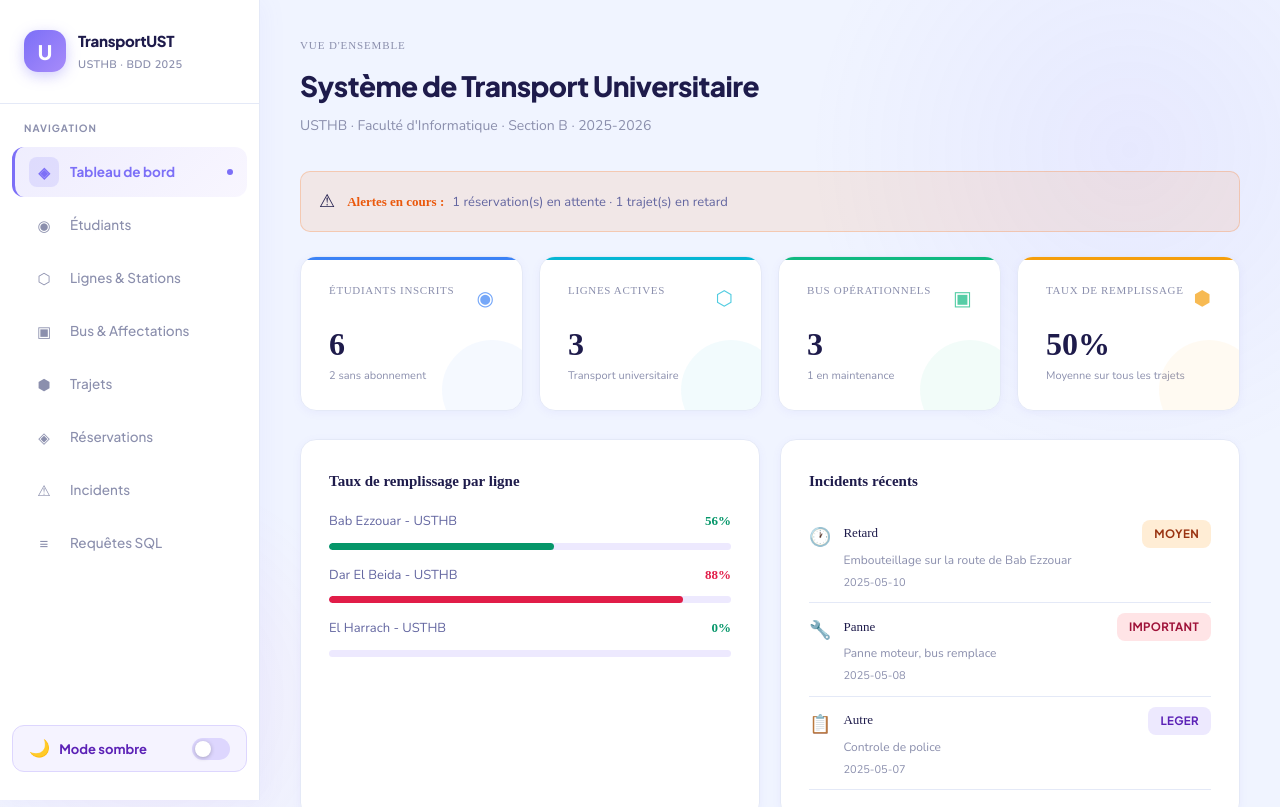
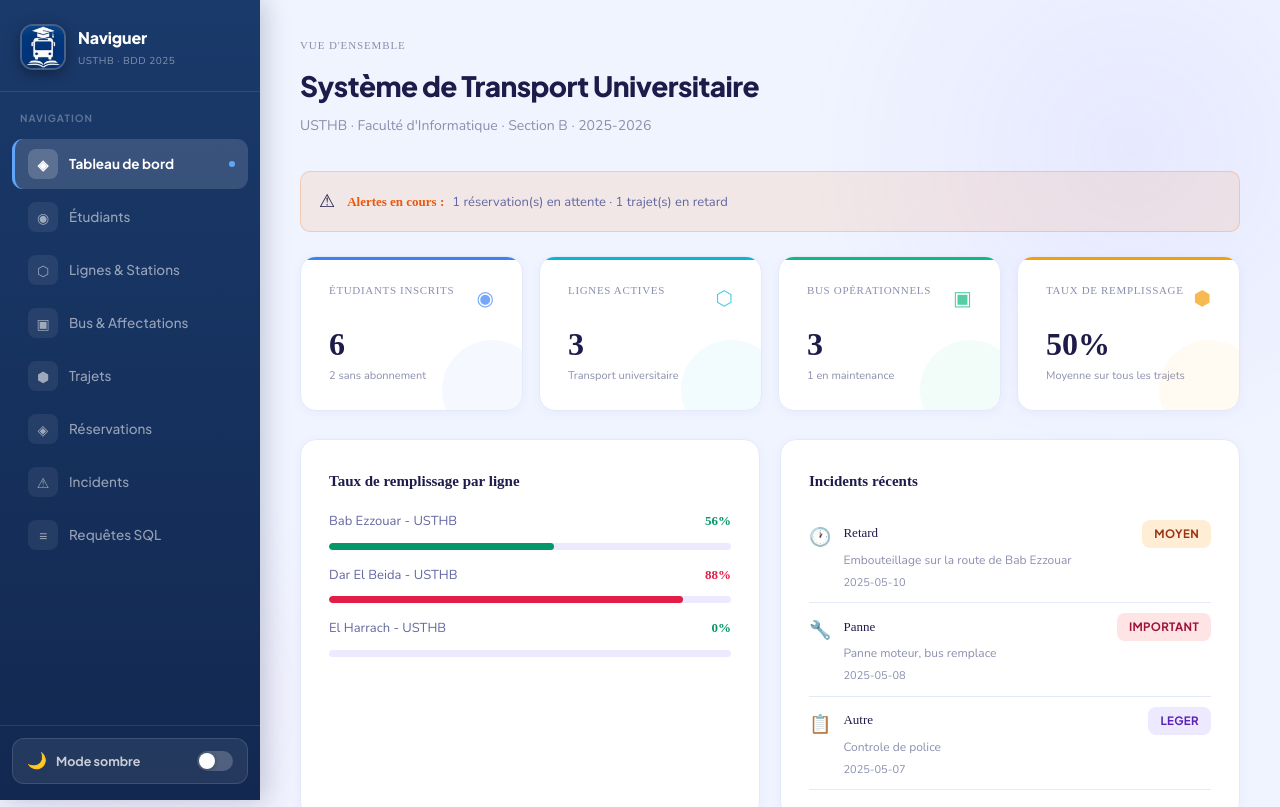
Before and after one commit to bchraaaa2-arch/transport-universitaire, a Next.js app: page / in a window 1280 px wide. Shown: the top 807 px of the page. Built offline with nearby package versions, Linux system fonts and the light colour scheme.

Commit message:
Refactor Layout component and improve styles

```diff
--- a/src/components/Layout.js
+++ b/src/components/Layout.js
@@ -1,16 +1,17 @@
 import { useRouter } from 'next/router';
 import Link from 'next/link';
+import Image from 'next/image';
 import { useState, useEffect } from 'react';
 
 const navItems = [
-  { href: '/',              icon: '◈', label: 'Tableau de bord'  },
-  { href: '/etudiants',    icon: '◉', label: 'Étudiants'         },
-  { href: '/lignes',       icon: '⬡', label: 'Lignes & Stations' },
-  { href: '/bus',          icon: '▣', label: 'Bus & Affectations' },
-  { href: '/trajets',      icon: '⬢', label: 'Trajets'            },
-  { href: '/reservations', icon: '◈', label: 'Réservations'       },
-  { href: '/incidents',    icon: '⚠', label: 'Incidents'          },
-  { href: '/requetes',     icon: '≡', label: 'Requêtes SQL'        },
+  { href: '/',              icon: '◈', label: 'Tableau de bord'   },
+  { href: '/etudiants',    icon: '◉', label: 'Étudiants'          },
+  { href: '/lignes',       icon: '⬡', label: 'Lignes & Stations'  },
+  { href: '/bus',          icon: '▣', label: 'Bus & Affectations'  },
+  { href: '/trajets',      icon: '⬢', label: 'Trajets'             },
+  { href: '/reservations', icon: '◈', label: 'Réservations'        },
+  { href: '/incidents',    icon: '⚠', label: 'Incidents'           },
+  { href: '/requetes',     icon: '≡', label: 'Requêtes SQL'         },
 ];
 
 export default function Layout({ children }) {
@@ -35,140 +36,100 @@ export default function Layout({ children }) {
   return (
     <div style={{ display: 'flex', minHeight: '100vh', background: 'var(--bg)' }}>
 
-      {/* SIDEBAR */}
+      {/* ══ Sidebar bleu marine ══ */}
       <aside style={{
         width: 260,
-        background: dark ? 'var(--surface)' : '#ffffff',
-        borderRight: '1.5px solid var(--border)',
-        display: 'flex',
-        flexDirection: 'column',
-        position: 'fixed',
-        top: 0, left: 0, bottom: 0,
-        padding: '28px 0',
-        zIndex: 50,
-        boxShadow: dark
-          ? '4px 0 24px rgba(0,0,0,0.3)'
-          : '4px 0 24px rgba(124,111,247,0.06)',
+        background: dark
+          ? 'linear-gradient(180deg, #0d1f3c 0%, #070b14 100%)'
+          : 'linear-gradient(180deg, #1a3a6b 0%, #122850 100%)',
+        display: 'flex', flexDirection: 'column',
+        position: 'fixed', top: 0, left: 0, bottom: 0,
+        padding: '0', zIndex: 50,
+        boxShadow: '4px 0 24px rgba(10,24,55,0.22)',
       }}>
 
         {/* Logo */}
         <div style={{
-          padding: '0 24px 28px',
-          borderBottom: '1.5px solid var(--border)',
-          marginBottom: 8,
+          padding: '24px 20px 20px',
+          borderBottom: '1px solid rgba(255,255,255,0.10)',
         }}>
           <div style={{ display: 'flex', alignItems: 'center', gap: 12 }}>
             <div style={{
-              width: 42,
-              height: 42,
-              background: 'linear-gradient(135deg, #7c6ff7, #a78bfa)',
-              borderRadius: 14,
-              display: 'flex',
-              alignItems: 'center',
-              justifyContent: 'center',
-              fontSize: 20,
-              fontWeight: 800,
-              color: '#fff',
-              fontFamily: 'Plus Jakarta Sans, sans-serif',
-              boxShadow: '0 4px 14px rgba(124,111,247,0.35)',
-              flexShrink: 0,
-            }}>U</div>
+              width: 46, height: 46, borderRadius: 13,
+              overflow: 'hidden', flexShrink: 0,
+              boxShadow: '0 4px 14px rgba(0,0,0,0.35)',
+              border: '2px solid rgba(255,255,255,0.2)',
+            }}>
+              <Image
+                src="/logo.png"
+                alt="Naviguer"
+                width={46} height={46}
+                style={{ width: '100%', height: '100%', objectFit: 'cover' }}
+              />
+            </div>
             <div>
               <div style={{
                 fontFamily: 'Plus Jakarta Sans, sans-serif',
-                fontWeight: 800,
-                fontSize: 15,
-                color: 'var(--text)',
-                letterSpacing: '-0.02em',
-              }}>TransportUST</div>
+                fontWeight: 800, fontSize: 16, color: '#ffffff',
+                letterSpacing: '-0.01em',
+              }}>Naviguer</div>
               <div style={{
-                fontSize: 11,
-                color: 'var(--text-muted)',
-                fontWeight: 600,
-                letterSpacing: '0.03em',
-                marginTop: 1,
+                fontSize: 10, color: 'rgba(255,255,255,0.45)',
+                letterSpacing: '0.05em', marginTop: 1,
               }}>USTHB · BDD 2025</div>
             </div>
           </div>
         </div>
 
-        {/* Label section */}
+        {/* Label nav */}
         <div style={{
-          padding: '8px 24px 6px',
-          fontSize: 10,
-          fontFamily: 'Plus Jakarta Sans, sans-serif',
-          fontWeight: 700,
-          letterSpacing: '0.10em',
-          textTransform: 'uppercase',
-          color: 'var(--text-muted)',
+          padding: '18px 20px 8px',
+          fontSize: 10, fontFamily: 'Plus Jakarta Sans, sans-serif',
+          fontWeight: 700, letterSpacing: '0.1em', textTransform: 'uppercase',
+          color: 'rgba(255,255,255,0.3)',
         }}>Navigation</div>
 
-        {/* Liens nav */}
+        {/* Nav links */}
         <nav style={{ flex: 1, padding: '4px 12px', overflowY: 'auto' }}>
           {navItems.map(({ href, icon, label }) => {
             const active = router.pathname === href;
             return (
-              <Link
-                key={href}
-                href={href}
-                style={{
-                  display: 'flex',
-                  alignItems: 'center',
-                  gap: 11,
-                  padding: '10px 14px',
-                  borderRadius: 12,
-                  marginBottom: 3,
-                  background: active
-                    ? dark
-                      ? 'rgba(124,111,247,0.18)'
-                      : 'linear-gradient(135deg, rgba(124,111,247,0.12), rgba(167,139,250,0.08))'
-                    : 'transparent',
-                  color: active ? 'var(--accent)' : 'var(--text-muted)',
+              <Link key={href} href={href} style={{
+                display: 'flex', alignItems: 'center', gap: 11,
+                padding: '10px 13px', borderRadius: 11, marginBottom: 3,
+                background: active ? 'rgba(255,255,255,0.14)' : 'transparent',
+                color: active ? '#ffffff' : 'rgba(255,255,255,0.55)',
                 fontFamily: 'Plus Jakarta Sans, sans-serif',
                 fontWeight: active ? 700 : 500,
                 fontSize: 13.5,
                 transition: 'all 0.15s',
-                  borderLeft: active ? '3px solid var(--accent)' : '3px solid transparent',
+                borderLeft: active ? '3px solid #60a5fa' : '3px solid transparent',
                 textDecoration: 'none',
               }}
               onMouseEnter={e => {
                 if (!active) {
-                    e.currentTarget.style.background = dark
-                      ? 'rgba(124,111,247,0.1)'
-                      : 'rgba(124,111,247,0.05)';
-                    e.currentTarget.style.color = 'var(--accent)';
+                  e.currentTarget.style.background = 'rgba(255,255,255,0.08)';
+                  e.currentTarget.style.color = '#ffffff';
                 }
               }}
               onMouseLeave={e => {
                 if (!active) {
                   e.currentTarget.style.background = 'transparent';
-                    e.currentTarget.style.color = 'var(--text-muted)';
+                  e.currentTarget.style.color = 'rgba(255,255,255,0.55)';
                 }
-                }}
-              >
+              }}>
                 <span style={{
-                  width: 30,
-                  height: 30,
-                  display: 'flex',
-                  alignItems: 'center',
-                  justifyContent: 'center',
+                  width: 30, height: 30,
+                  display: 'flex', alignItems: 'center', justifyContent: 'center',
                   borderRadius: 8,
-                  background: active ? 'rgba(124,111,247,0.15)' : 'transparent',
-                  fontSize: 15,
-                  transition: 'all 0.15s',
-                  flexShrink: 0,
+                  background: active ? 'rgba(255,255,255,0.18)' : 'rgba(255,255,255,0.07)',
+                  fontSize: 14, flexShrink: 0, transition: 'all 0.15s',
                 }}>{icon}</span>
-
                 {label}
-
                 {active && (
                   <span style={{
-                    marginLeft: 'auto',
-                    width: 6,
-                    height: 6,
-                    borderRadius: '50%',
-                    background: 'var(--accent)',
-                    flexShrink: 0,
+                    marginLeft: 'auto', width: 6, height: 6,
+                    borderRadius: '50%', background: '#60a5fa', flexShrink: 0,
                   }} />
                 )}
               </Link>
@@ -176,57 +137,33 @@ export default function Layout({ children }) {
           })}
         </nav>
 
-        {/* Bouton Dark / Light */}
-        <div style={{ padding: '12px 12px 0' }}>
-          <button
-            onClick={toggleTheme}
-            style={{
-              width: '100%',
-              display: 'flex',
-              alignItems: 'center',
-              justifyContent: 'space-between',
-              padding: '11px 16px',
-              borderRadius: 12,
-              background: dark ? '#1a2332' : '#f5f3ff',
-              border: '1.5px solid',
-              borderColor: dark ? '#2d3748' : '#ddd6fe',
-              cursor: 'pointer',
-              transition: 'all 0.2s',
-            }}
-          >
+        {/* Toggle dark/light */}
+        <div style={{ padding: '12px 12px 16px', borderTop: '1px solid rgba(255,255,255,0.1)' }}>
+          <button onClick={toggleTheme} style={{
+            width: '100%', display: 'flex', alignItems: 'center', justifyContent: 'space-between',
+            padding: '11px 14px', borderRadius: 12,
+            background: 'rgba(255,255,255,0.08)',
+            border: '1px solid rgba(255,255,255,0.12)',
+            cursor: 'pointer', transition: 'all 0.2s',
+          }}>
             <div style={{ display: 'flex', alignItems: 'center', gap: 9 }}>
-              <span style={{ fontSize: 17 }}>{dark ? '☀️' : '🌙'}</span>
+              <span style={{ fontSize: 16 }}>{dark ? '☀️' : '🌙'}</span>
               <span style={{
-                fontFamily: 'Plus Jakarta Sans, sans-serif',
-                fontWeight: 700,
-                fontSize: 13,
-                color: dark ? '#a78bfa' : '#5b21b6',
+                fontFamily: 'Plus Jakarta Sans, sans-serif', fontWeight: 700,
+                fontSize: 12.5, color: 'rgba(255,255,255,0.75)',
               }}>
                 {dark ? 'Mode clair' : 'Mode sombre'}
               </span>
             </div>
-
-            {/* Switch animé */}
             <div style={{
-              width: 38,
-              height: 22,
-              borderRadius: 100,
-              background: dark
-                ? 'linear-gradient(135deg, #7c6ff7, #a78bfa)'
-                : '#ddd6fe',
-              position: 'relative',
-              transition: 'background 0.25s',
-              flexShrink: 0,
+              width: 36, height: 20, borderRadius: 100,
+              background: dark ? '#2563eb' : 'rgba(255,255,255,0.2)',
+              position: 'relative', transition: 'background 0.25s', flexShrink: 0,
             }}>
               <div style={{
-                position: 'absolute',
-                top: 3,
-                left: dark ? 19 : 3,
-                width: 16,
-                height: 16,
-                borderRadius: '50%',
-                background: '#fff',
-                boxShadow: '0 1px 4px rgba(0,0,0,0.25)',
+                position: 'absolute', top: 2, left: dark ? 18 : 2,
+                width: 16, height: 16, borderRadius: '50%',
+                background: '#fff', boxShadow: '0 1px 4px rgba(0,0,0,0.3)',
                 transition: 'left 0.25s',
               }} />
             </div>
@@ -235,18 +172,14 @@ export default function Layout({ children }) {
 
       </aside>
 
-      {/* CONTENU PRINCIPAL */}
+      {/* ══ Main content ══ */}
       <main style={{
-        marginLeft: 260,
-        flex: 1,
-        padding: '36px 40px',
-        minHeight: '100vh',
-        position: 'relative',
-        zIndex: 1,
+        marginLeft: 260, flex: 1,
+        padding: '36px 40px', minHeight: '100vh',
+        position: 'relative', zIndex: 1,
       }}>
         {children}
       </main>
-
     </div>
   );
 }
```
Lines whose indentation alone changed are shown as unchanged.
